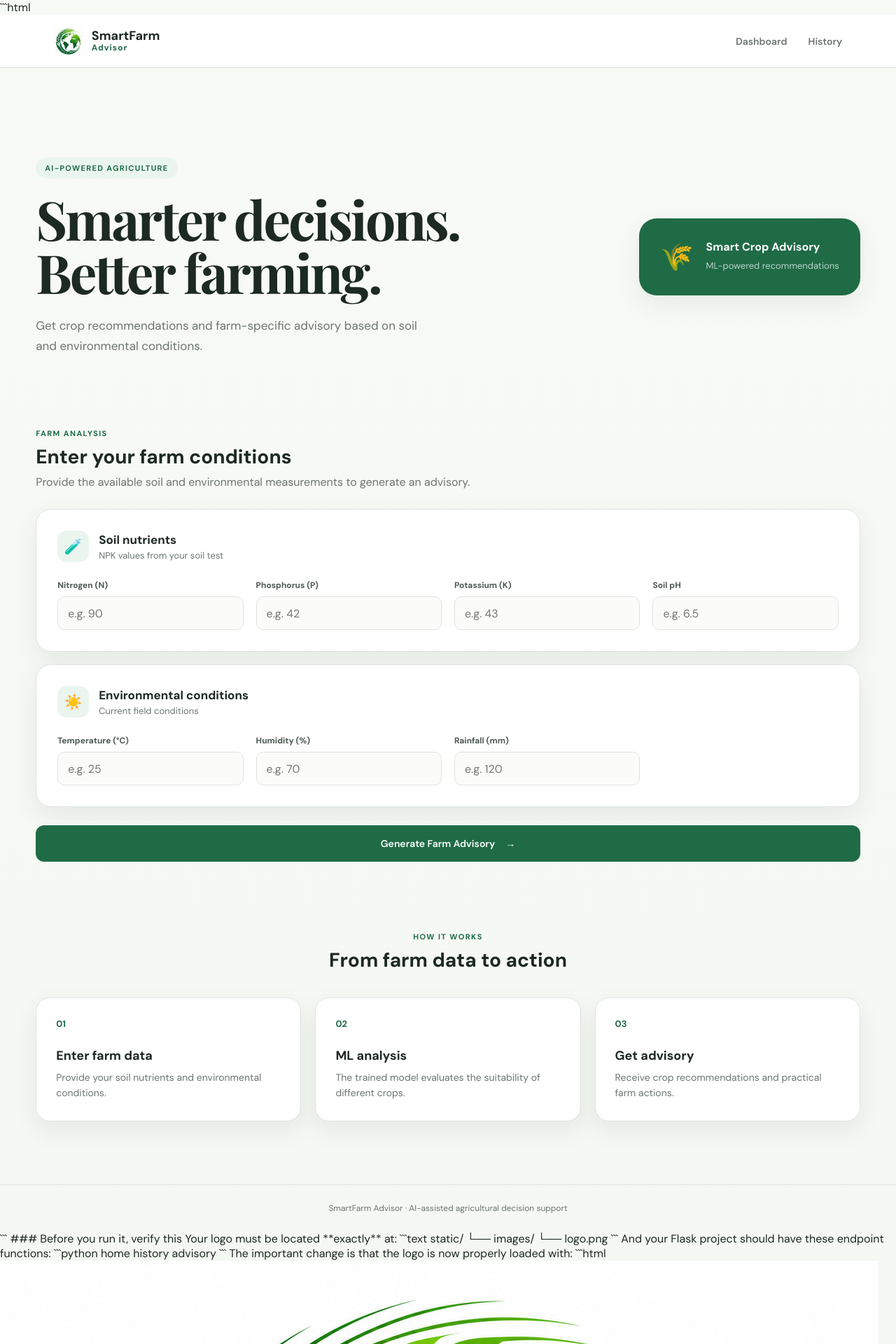
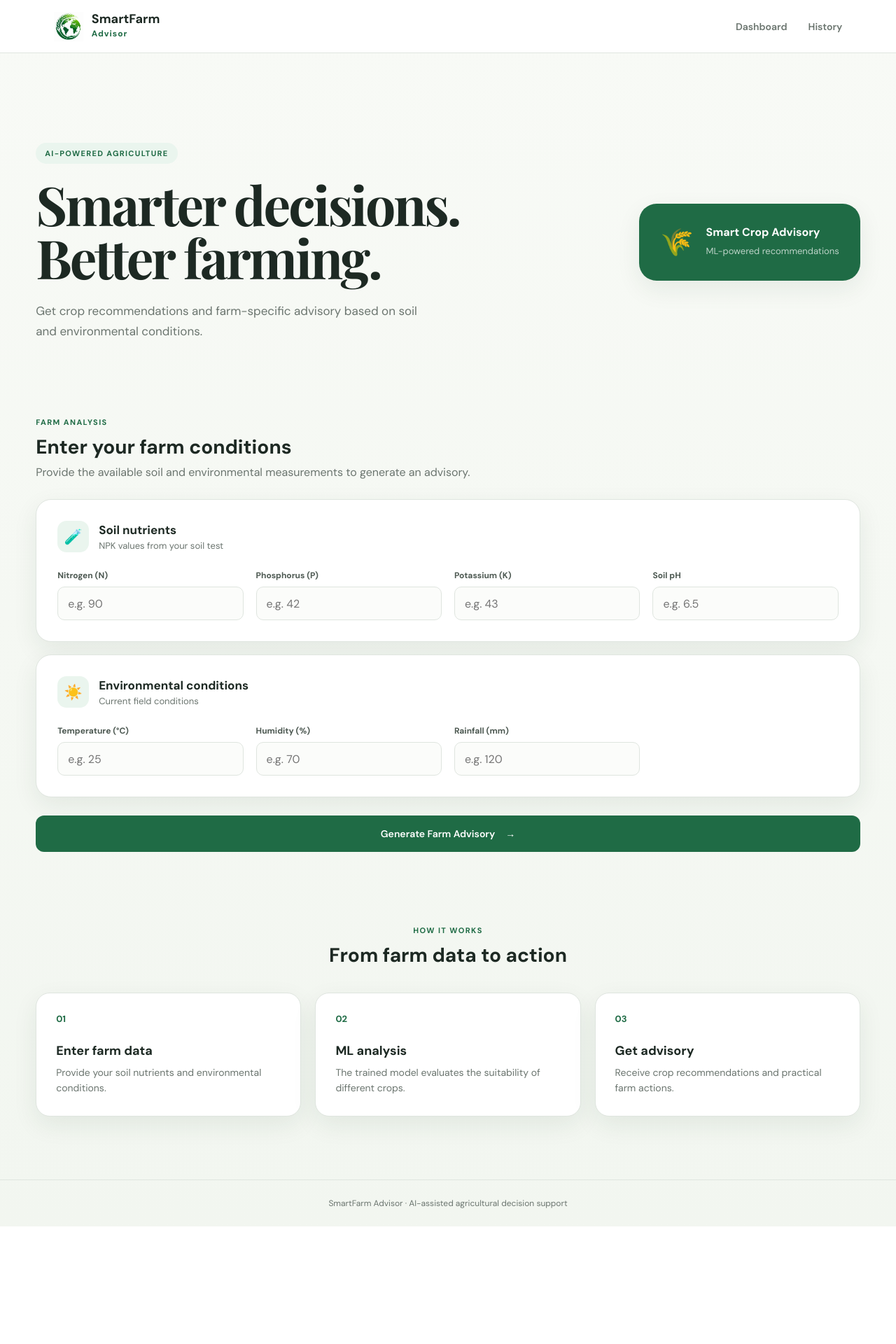
Before and after one commit to ramavenkatasatya/SmartFarm-Advisor, a Flask app: page / in a window 1280 px wide. Shown: the top 1920 px of the page at 70% size. After the commit the page ends 1752 px from the top, so only its background shows below. Run offline with Flask 3, Linux system fonts and the light colour scheme.

Commit message:
Fix SmartFarm Advisor extras in web

````diff
--- a/templates/index.html
+++ b/templates/index.html
@@ -1,4 +1,3 @@
-```html
 <!DOCTYPE html>
 <html lang="en">
 
@@ -47,6 +46,7 @@
         <a href="{{ url_for('history') }}">
             History
         </a>
+
 
     </nav>
 
@@ -451,33 +451,3 @@
 </body>
 
 </html>
-```
-
-### Before you run it, verify this
-
-Your logo must be located **exactly** at:
-
-```text
-static/
-└── images/
-    └── logo.png
-```
-
-And your Flask project should have these endpoint functions:
-
-```python
-home
-history
-advisory
-```
-
-The important change is that the logo is now properly loaded with:
-
-```html
-<img
-    src="{{ url_for('static', filename='images/logo.png') }}"
-    alt="SmartFarm Advisor"
->
-```
-
-I also added `for`/`id` connections to the form labels, which improves accessibility without changing how your form works.
````
